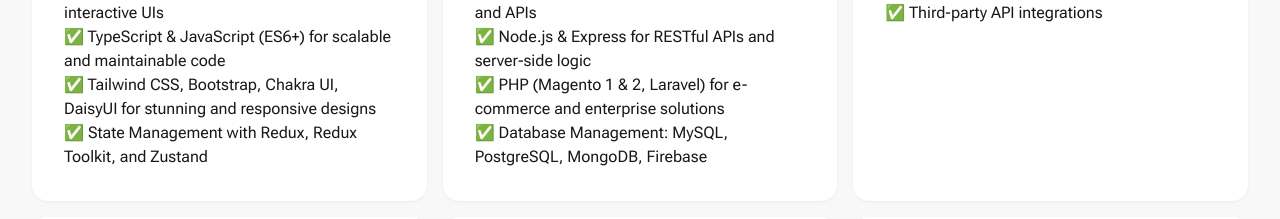
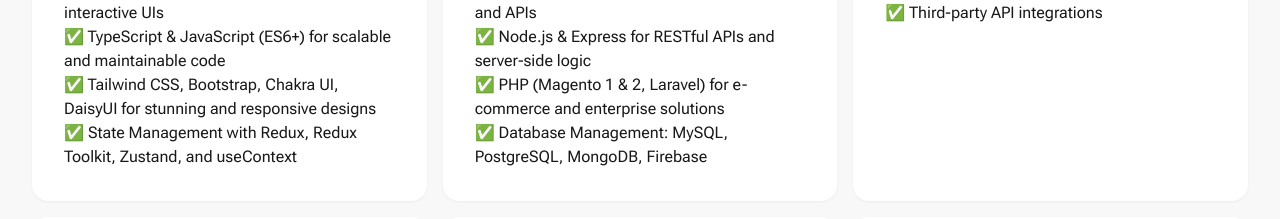
Before and after one commit to oopbest/my-resume-new, a React (Vite) app: page / in a window 1280 px wide. Shown: the part 1340-1559 px from the top of the page. Built offline with nearby package versions, Linux system fonts and the light colour scheme.

Commit message:
update v.1.0.3

```diff
--- a/src/components/Skills.jsx
+++ b/src/components/Skills.jsx
@@ -30,7 +30,7 @@
                 "✅ React.js, Next.js (12, 14, 15) for modern, interactive UIs",
                 "✅ TypeScript & JavaScript (ES6+) for scalable and maintainable code",
                 "✅ Tailwind CSS, Bootstrap, Chakra UI, DaisyUI for stunning and responsive designs",
-                "✅ State Management with Redux, Redux Toolkit, and Zustand",
+                "✅ State Management with Redux, Redux Toolkit, Zustand, and useContext",
               ],
               icon: "🎨",
             },
```
